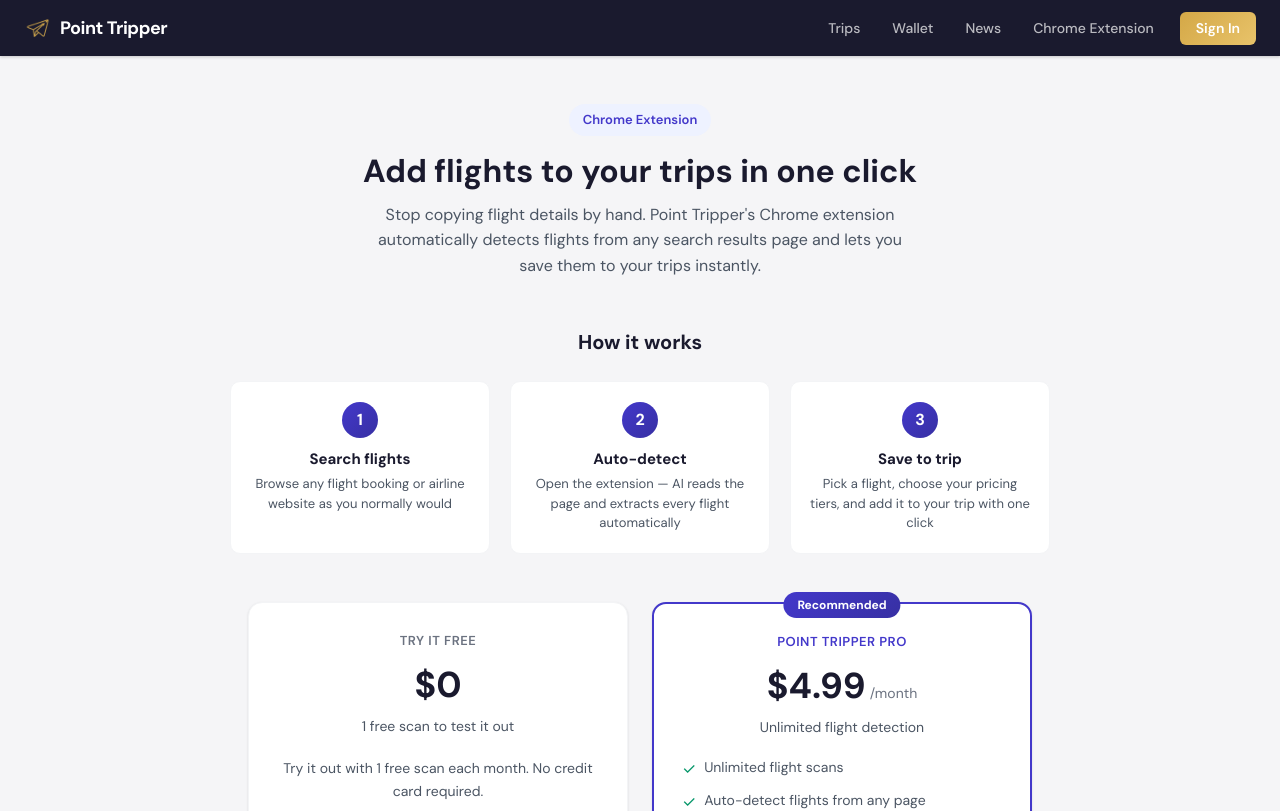
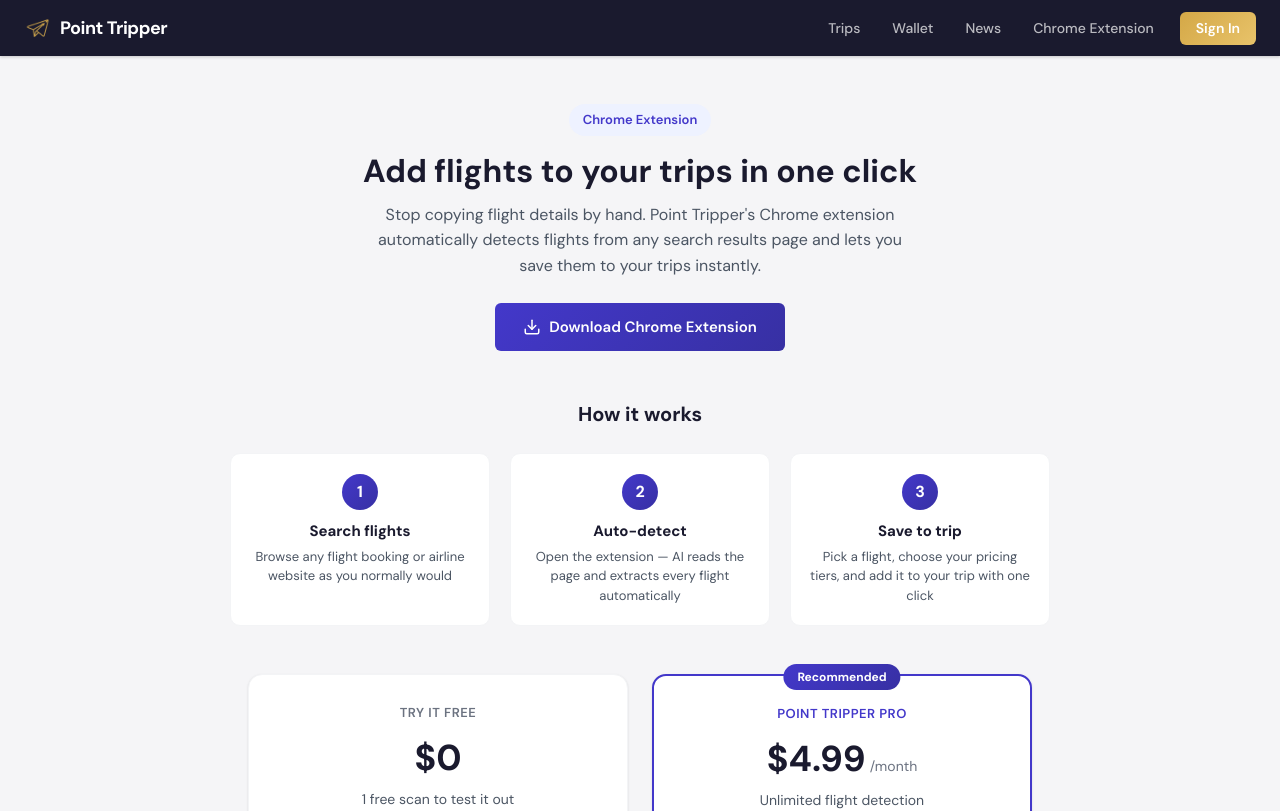
Before and after one commit to meilechb/pointpilot, a Next.js app: page /pricing in a window 1280 px wide. Shown: the top 811 px of the page. Built offline with nearby package versions, Linux system fonts and the light colour scheme; no server answers.

Commit message:
feat: add Download Chrome Extension CTA button in hero section
Co-Authored-By: Claude Opus 4.6 <noreply@anthropic.com>

```diff
--- a/src/app/pricing/page.tsx
+++ b/src/app/pricing/page.tsx
@@ -81,10 +81,29 @@ function PricingContent() {
         <h1 style={{ fontSize: 32, fontWeight: 800, marginBottom: 12, lineHeight: 1.2 }}>
           Add flights to your trips in one click
         </h1>
-        <p style={{ fontSize: 16, color: 'var(--text-secondary)', maxWidth: 540, margin: '0 auto', lineHeight: 1.6 }}>
+        <p style={{ fontSize: 16, color: 'var(--text-secondary)', maxWidth: 540, margin: '0 auto 24px', lineHeight: 1.6 }}>
           Stop copying flight details by hand. Point Tripper&apos;s Chrome extension automatically detects flights
           from any search results page and lets you save them to your trips instantly.
         </p>
+        <a
+          href="https://chromewebstore.google.com"
+          target="_blank"
+          rel="noopener noreferrer"
+          style={{
+            display: 'inline-flex', alignItems: 'center', gap: 8,
+            padding: '13px 28px',
+            background: 'linear-gradient(135deg, var(--primary), var(--primary-hover))',
+            color: 'white', border: 'none', borderRadius: 'var(--radius-sm)',
+            fontWeight: 600, fontSize: 15, textDecoration: 'none',
+          }}
+        >
+          <svg width="18" height="18" viewBox="0 0 24 24" fill="none" stroke="currentColor" strokeWidth="2" strokeLinecap="round" strokeLinejoin="round">
+            <path d="M21 15v4a2 2 0 01-2 2H5a2 2 0 01-2-2v-4" />
+            <polyline points="7 10 12 15 17 10" />
+            <line x1="12" y1="15" x2="12" y2="3" />
+          </svg>
+          Download Chrome Extension
+        </a>
       </div>
 
       {/* How it works */}
```
